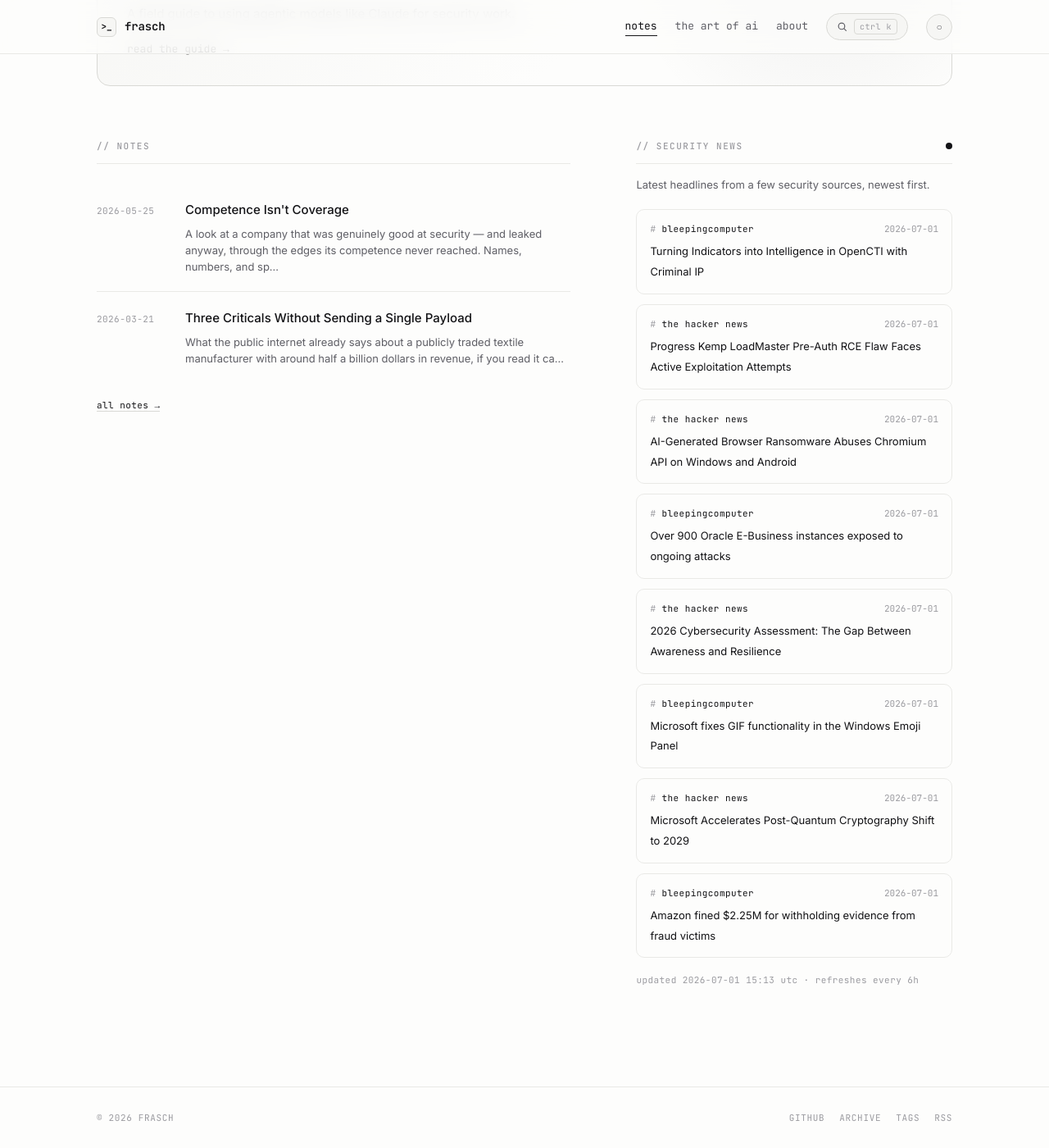
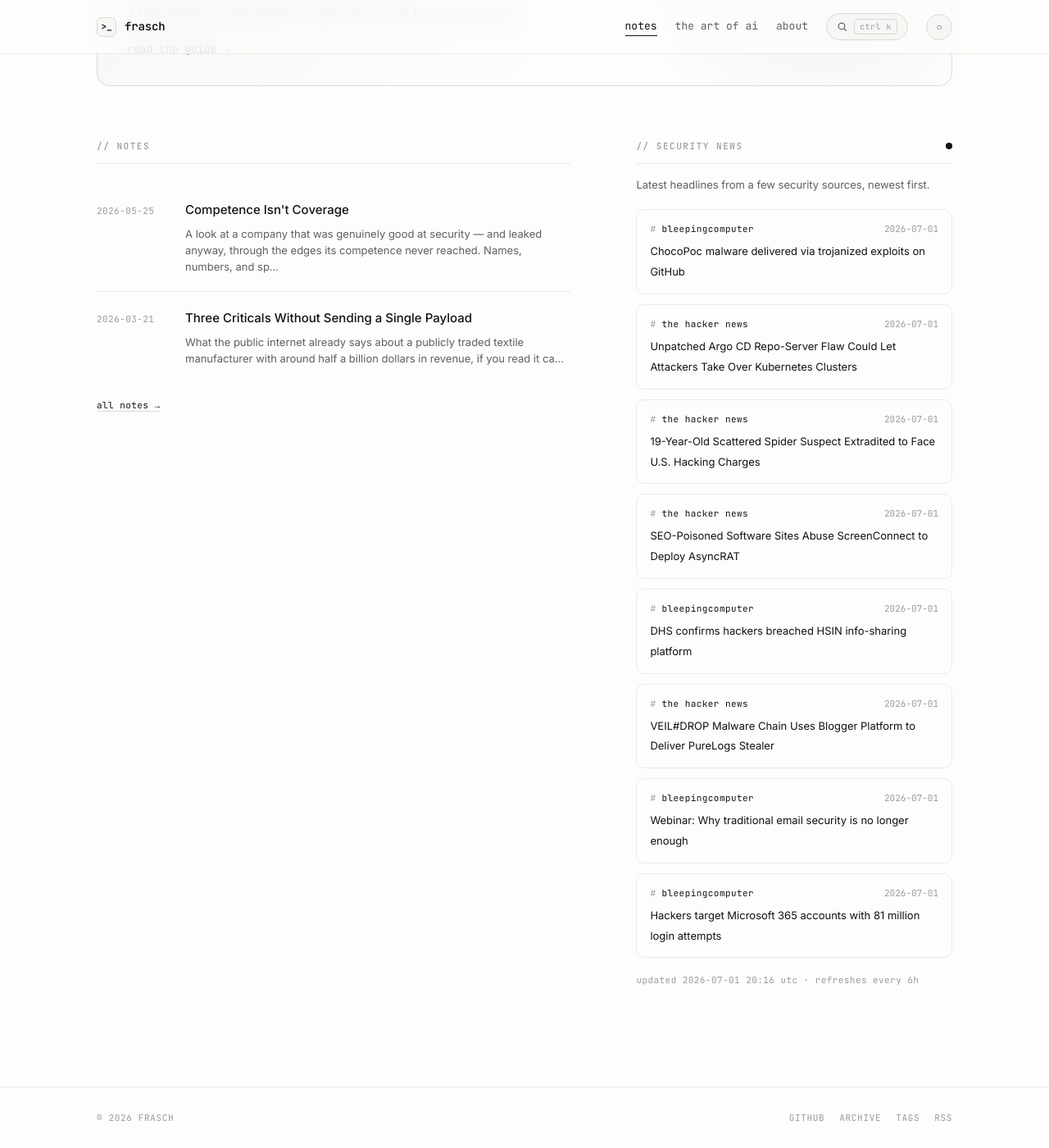
Before and after one commit to whoisfrasch/frasch, a Jekyll site: the page built from index.html, in a window 1280 px wide and 1400 px high, scrolled down 615 px. Shown: the whole window at 82% size. Built offline with Jekyll 4.4.1, drawn with Linux system fonts in a browser that asks for light colours.

Commit message:
Refresh security news feed

```diff
--- a/_data/news.json
+++ b/_data/news.json
@@ -1,53 +1,53 @@
 {
-  "updated": "2026-07-01T15:13:21Z",
+  "updated": "2026-07-01T20:16:45Z",
   "items": [
     {
       "source": "bleepingcomputer",
-      "title": "Turning Indicators into Intelligence in OpenCTI with Criminal IP",
-      "link": "https://www.bleepingcomputer.com/news/security/turning-indicators-into-intelligence-in-opencti-with-criminal-ip/",
-      "date": "2026-07-01T14:01:11Z"
+      "title": "ChocoPoc malware delivered via trojanized exploits on GitHub",
+      "link": "https://www.bleepingcomputer.com/news/security/chocopoc-malware-delivered-via-trojanized-exploits-on-github/",
+      "date": "2026-07-01T20:08:13Z"
     },
     {
       "source": "the hacker news",
-      "title": "Progress Kemp LoadMaster Pre-Auth RCE Flaw Faces Active Exploitation Attempts",
-      "link": "https://thehackernews.com/2026/07/latest-progress-kemp-loadmaster-pre.html",
-      "date": "2026-07-01T13:56:18Z"
+      "title": "Unpatched Argo CD Repo-Server Flaw Could Let Attackers Take Over Kubernetes Clusters",
+      "link": "https://thehackernews.com/2026/07/unpatched-argo-cd-repo-server-flaw.html",
+      "date": "2026-07-01T19:40:06Z"
     },
     {
       "source": "the hacker news",
-      "title": "AI-Generated Browser Ransomware Abuses Chromium API on Windows and Android",
-      "link": "https://thehackernews.com/2026/07/ai-generated-browser-ransomware-abuses.html",
-      "date": "2026-07-01T12:59:19Z"
+      "title": "19-Year-Old Scattered Spider Suspect Extradited to Face U.S. Hacking Charges",
+      "link": "https://thehackernews.com/2026/07/19-year-old-scattered-spider-suspect.html",
+      "date": "2026-07-01T19:28:07Z"
+    },
+    {
+      "source": "the hacker news",
+      "title": "SEO-Poisoned Software Sites Abuse ScreenConnect to Deploy AsyncRAT",
+      "link": "https://thehackernews.com/2026/07/seo-poisoned-software-sites-abuse.html",
+      "date": "2026-07-01T17:53:06Z"
     },
     {
       "source": "bleepingcomputer",
-      "title": "Over 900 Oracle E-Business instances exposed to ongoing attacks",
-      "link": "https://www.bleepingcomputer.com/news/security/over-900-oracle-e-business-instances-exposed-to-ongoing-attacks/",
-      "date": "2026-07-01T12:30:01Z"
+      "title": "DHS confirms hackers breached HSIN info-sharing platform",
+      "link": "https://www.bleepingcomputer.com/news/security/dhs-confirms-hackers-breached-hsin-info-sharing-platform/",
+      "date": "2026-07-01T17:32:22Z"
     },
     {
       "source": "the hacker news",
-      "title": "2026 Cybersecurity Assessment: The Gap Between Awareness and Resilience",
-      "link": "https://thehackernews.com/2026/07/2026-cybersecurity-assessment-gap.html",
-      "date": "2026-07-01T11:30:00Z"
+      "title": "VEIL#DROP Malware Chain Uses Blogger Platform to Deliver PureLogs Stealer",
+      "link": "https://thehackernews.com/2026/07/veildrop-malware-chain-uses-blogger.html",
+      "date": "2026-07-01T17:18:50Z"
     },
     {
       "source": "bleepingcomputer",
-      "title": "Microsoft fixes GIF functionality in the Windows Emoji Panel",
-      "link": "https://www.bleepingcomputer.com/news/microsoft/microsoft-fixes-gif-functionality-in-the-windows-emoji-panel/",
-      "date": "2026-07-01T10:52:26Z"
-    },
-    {
-      "source": "the hacker news",
-      "title": "Microsoft Accelerates Post-Quantum Cryptography Shift to 2029",
-      "link": "https://thehackernews.com/2026/07/microsoft-accelerates-post-quantum.html",
-      "date": "2026-07-01T10:41:36Z"
+      "title": "Webinar: Why traditional email security is no longer enough",
+      "link": "https://www.bleepingcomputer.com/news/security/webinar-why-traditional-email-security-is-no-longer-enough/",
+      "date": "2026-07-01T16:54:22Z"
     },
     {
       "source": "bleepingcomputer",
-      "title": "Amazon fined $2.25M for withholding evidence from fraud victims",
-      "link": "https://www.bleepingcomputer.com/news/security/amazon-fined-225m-for-withholding-evidence-from-fraud-victims/",
-      "date": "2026-07-01T09:43:27Z"
+      "title": "Hackers target Microsoft 365 accounts with 81 million login attempts",
+      "link": "https://www.bleepingcomputer.com/news/security/hackers-target-microsoft-365-accounts-with-81-million-login-attempts/",
+      "date": "2026-07-01T16:38:01Z"
     }
   ]
 }
```
